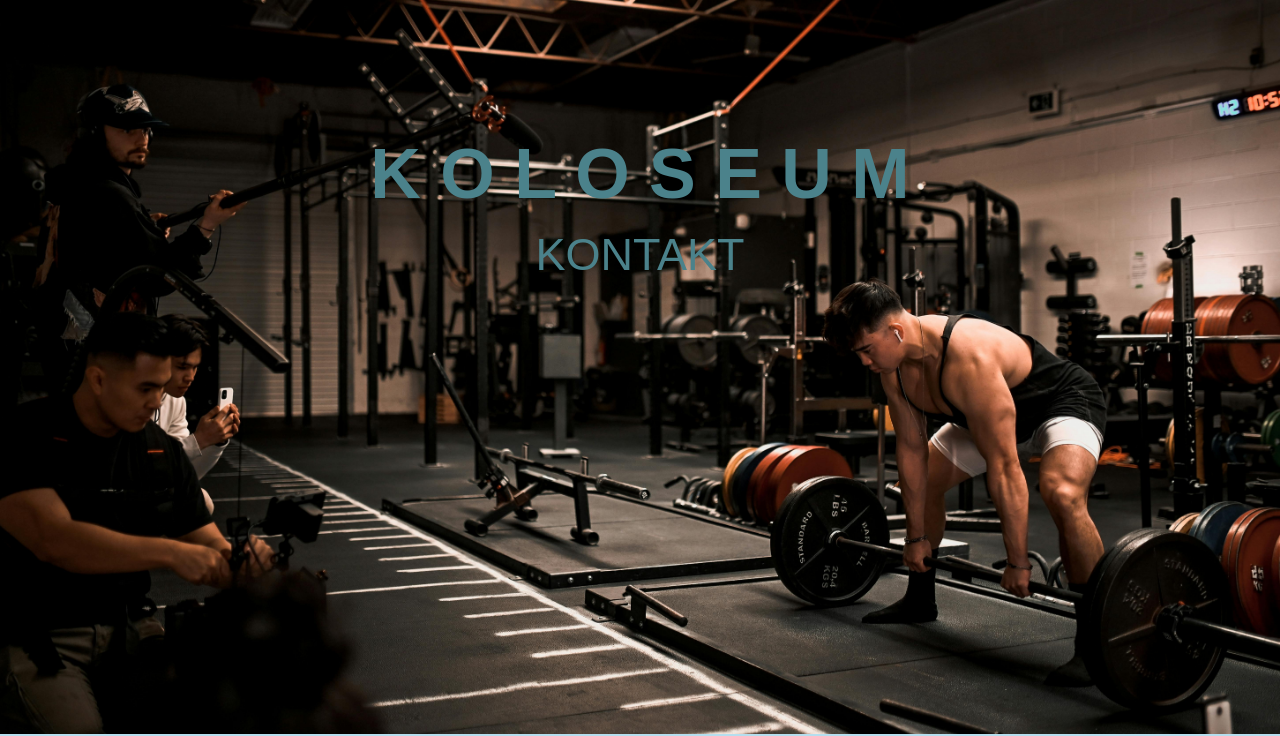
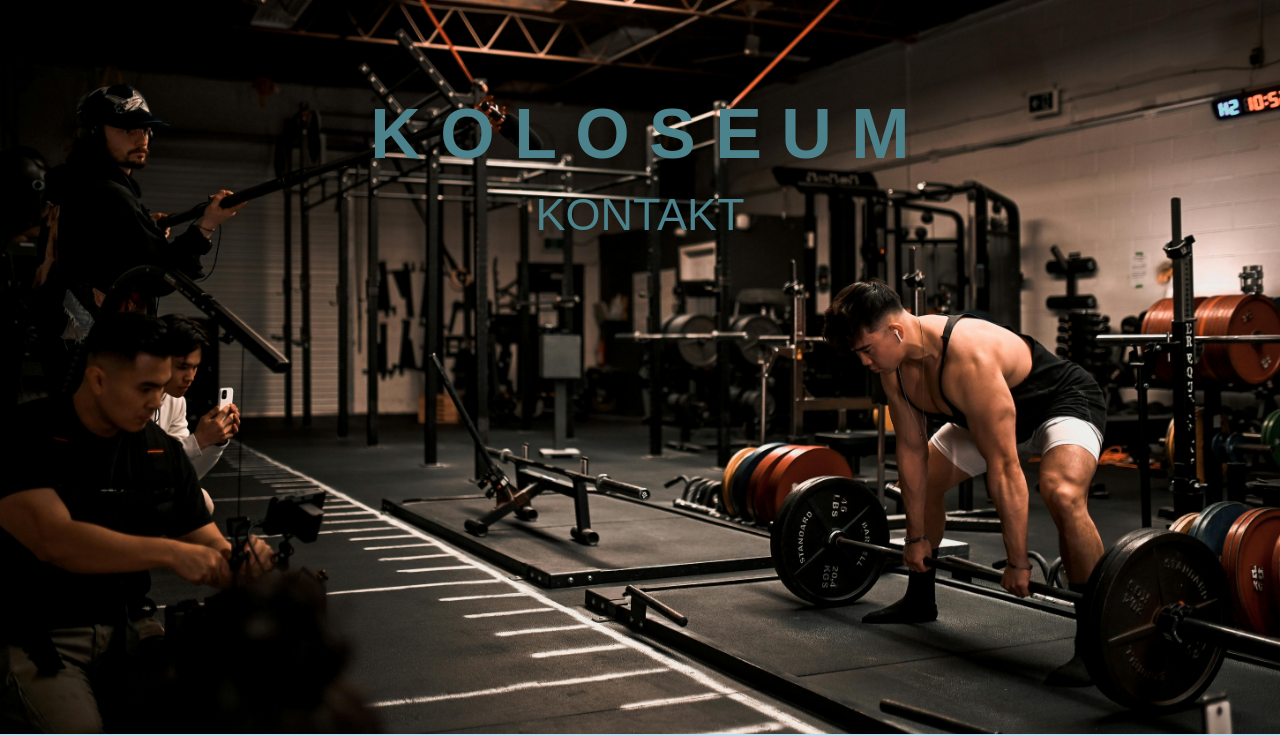
Before and after one commit to nemanjanedeljkovicc/andjelasajt, a plain HTML site: page kontakt.html in a window 1280 px wide. Shown: the part 66-802 px from the top of the page. Drawn offline with Linux system fonts and the light colour scheme; a web font is replaced by a local one.

Commit message:
Update style.css

```diff
--- a/css/style.css
+++ b/css/style.css
@@ -63,7 +63,7 @@
     width: 100%;
     height: 800px;
   }
-  #naslovna #naslov {
+  #naslov {
     position: relative;
     top: -50px;
     opacity: 0;
```
